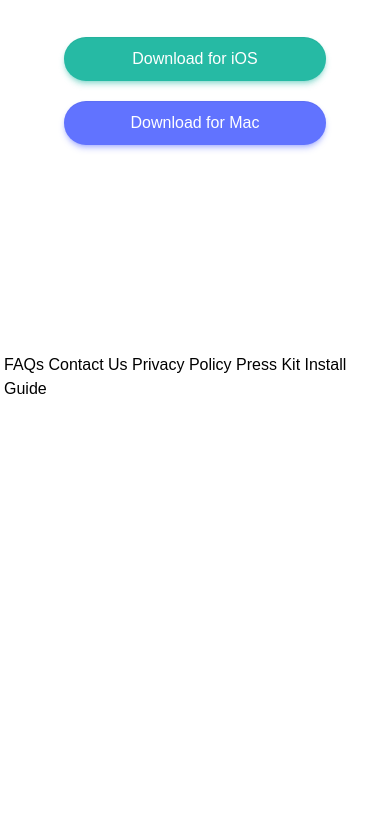
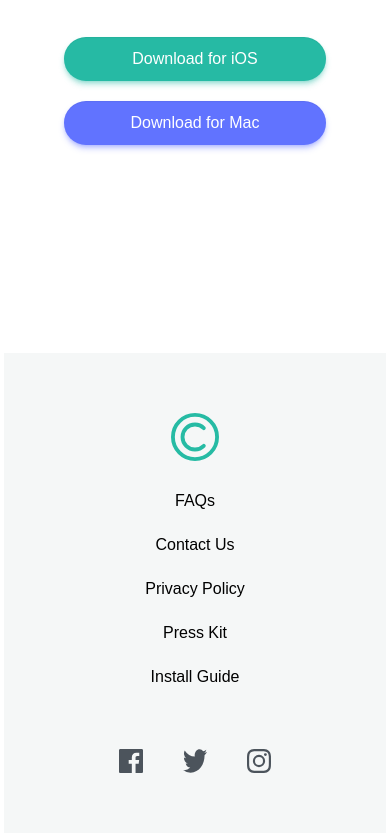
Before and after one commit to Franco-Cipolla/clipboard-landing-franco, a website: page index.html in a window 390 px wide. Shown: the part 4773-5609 px from the top of the page. Before the commit the page ends 5178 px from the top, so only its background shows below. Drawn offline with Linux system fonts and the light colour scheme; a web font is replaced by a local one.

Commit message:
mobile finished

```diff
--- a/index.html
+++ b/index.html
@@ -178,6 +178,18 @@
         </div>
       </section>
     </main>
-    FAQs Contact Us Privacy Policy Press Kit Install Guide
+    <footer class="max-w-full max-h-full min-w-full min-h-full bg-grayish-blue/10 py-15 items-center justify-center flex flex-col  text-center px-10 gap-5">
+      <img src="images/logo.svg" alt="logo" class="size-12 mb-2">
+      <a href="#"> FAQs</a>
+      <a href="#">Contact Us</a>
+      <a href="#">Privacy Policy </a>
+      <a href="#">Press Kit </a>
+      <a href="#">Install Guide</a>
+      <div class="flex flex-row gap-10 mt-10">
+        <img src="images/icon-facebook.svg" alt="icon-facebook">
+        <img src="images/icon-twitter.svg" alt="icon-twitter">
+        <img src="images/icon-instagram.svg" alt="icon-instagram">
+      </div>
+    </footer>
   </body>
 </html>
```
Also changed, not shown: src/output.css.
